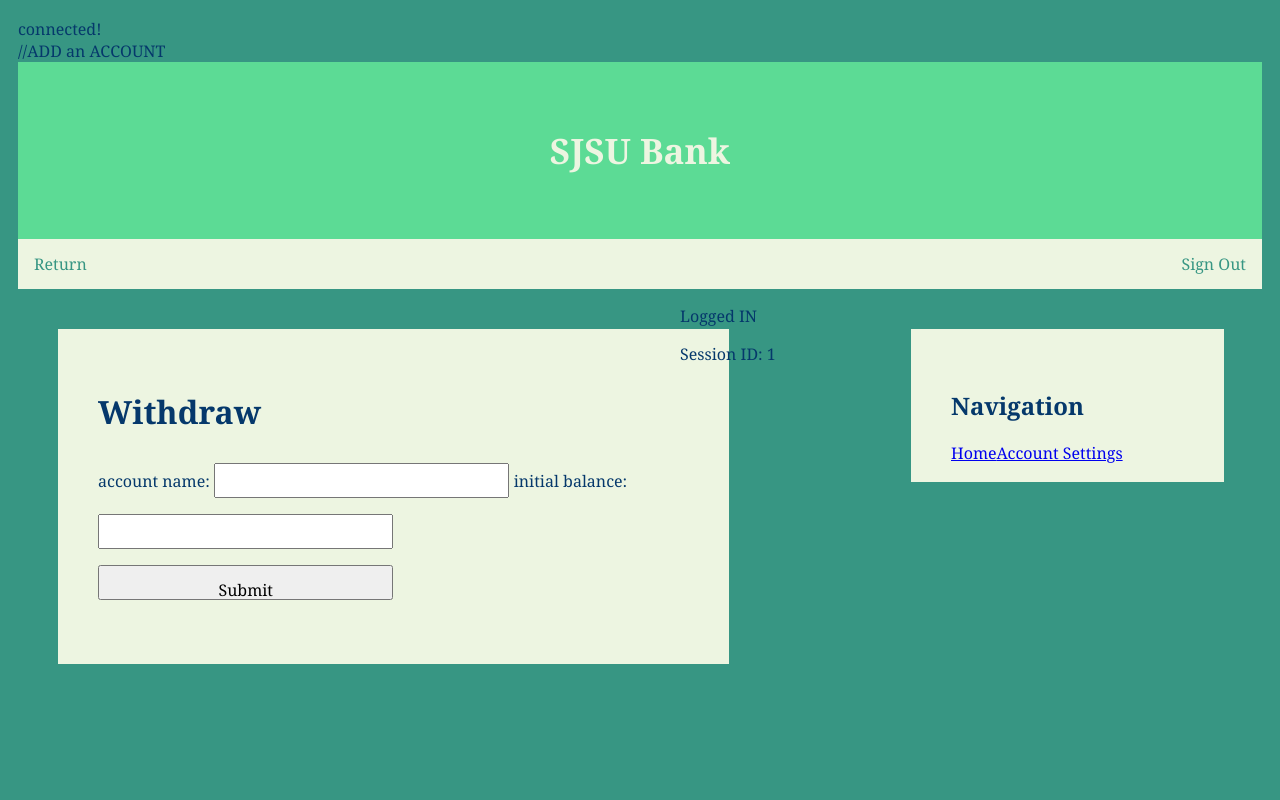
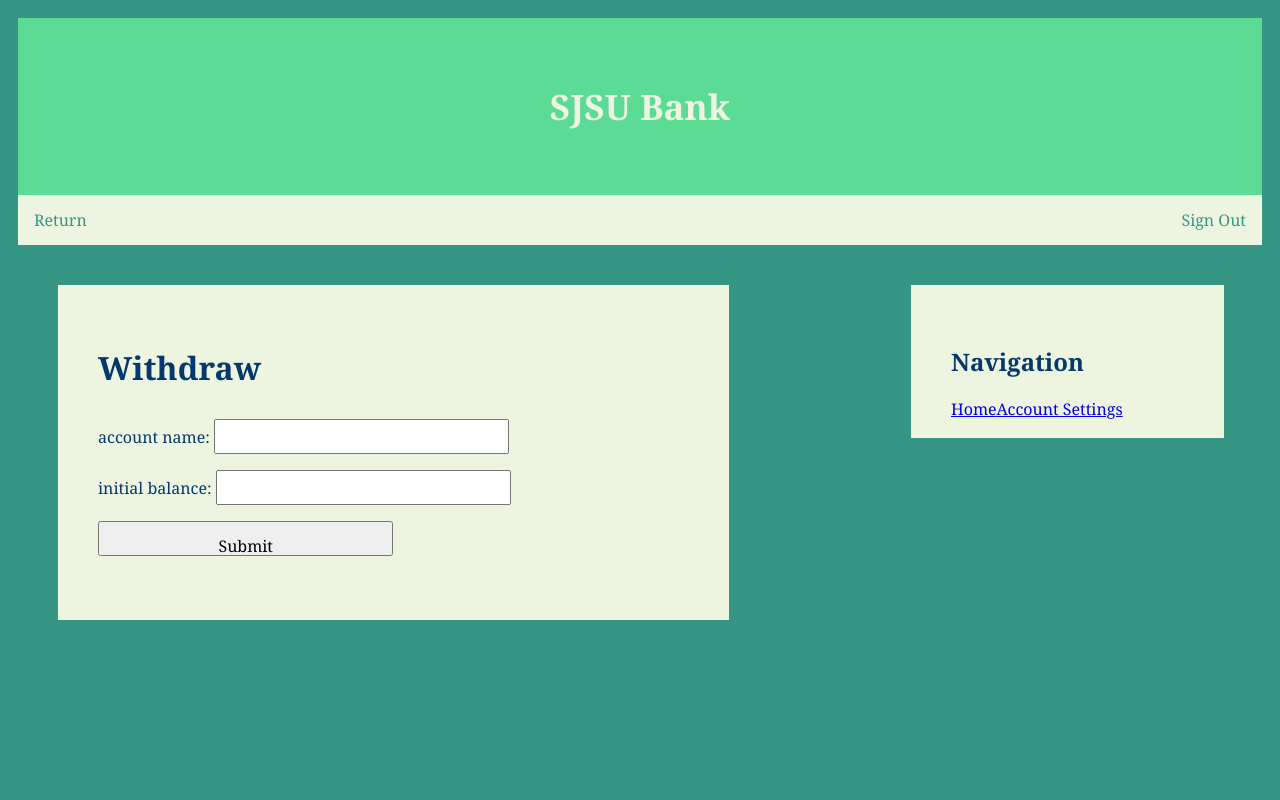
Before and after one commit to sabrinalugoa21/CMPE131PROJECT, a PHP site: page /withdraw.php in a window 1280 px wide. Run offline with PHP 8.4, Linux system fonts and the light colour scheme; the visitor is signed in with stand-in values (Sample User, id 1).

Commit message:
got rid of all the echos in the withdraw.php and added a breakline on the amount

```diff
--- a/register.php
+++ b/register.php
@@ -99,6 +99,10 @@
       $nameErr = "Only letters and white space allowed";
       die ("only numbers are allowed into pin ");
 }
+/*
+    pin input validation
+    if it not a number it is invalid
+    */
 
     $email = $_POST["email"];
     $emailValidation = $_POST["email"];
--- a/withdraw.php
+++ b/withdraw.php
@@ -2,7 +2,7 @@
   session_start();
   //connnect to localhost
   $conn = mysqli_connect("localhost","root","","userbank");
-  echo "connected! <br>";
+  // echo "connected! <br>";
   //check connection
   if(!$conn){
       die("Connection failed" . mysqli_connect_error());
@@ -80,7 +80,7 @@
 ?>
 <html>
   <body>
-    //ADD an ACCOUNT
+    <!-- //ADD an ACCOUNT -->
         <!-- <form action = "addAccount.php" method="post">
             <div class = "form-group">
               <label for = "acctName"> account name: </label>
@@ -128,7 +128,7 @@
                           <div class = "form-group">
                             <label for = "acctName"> account name: </label>
                             <input name = "acctName" type = "text">
-
+                            <br>
                             <label for = "balance"> initial balance: </label>
                             <input name = "balance" type = "number">
                           </div>
@@ -142,8 +142,8 @@
 <main>
       <?php
             if(isset($_SESSION['username'])){
-                  echo '<p>Logged IN</p>';
-                  echo("Session ID: " .$_SESSION['userID']);
+                  // echo '<p>Logged IN</p>';
+                  // echo("Session ID: " .$_SESSION['userID']);
             }
             else{
                   echo '<p>Logged OUT</p>';
```
